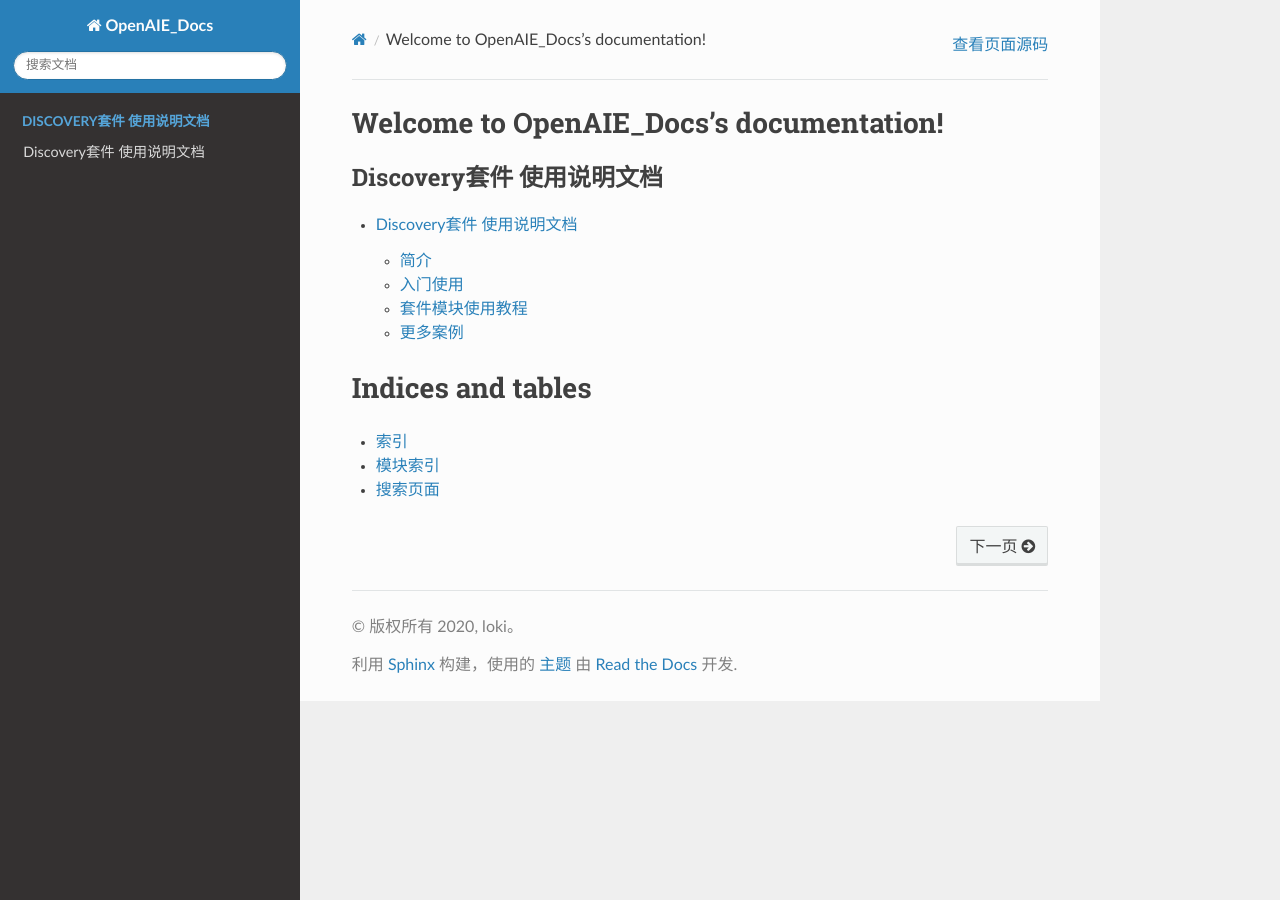
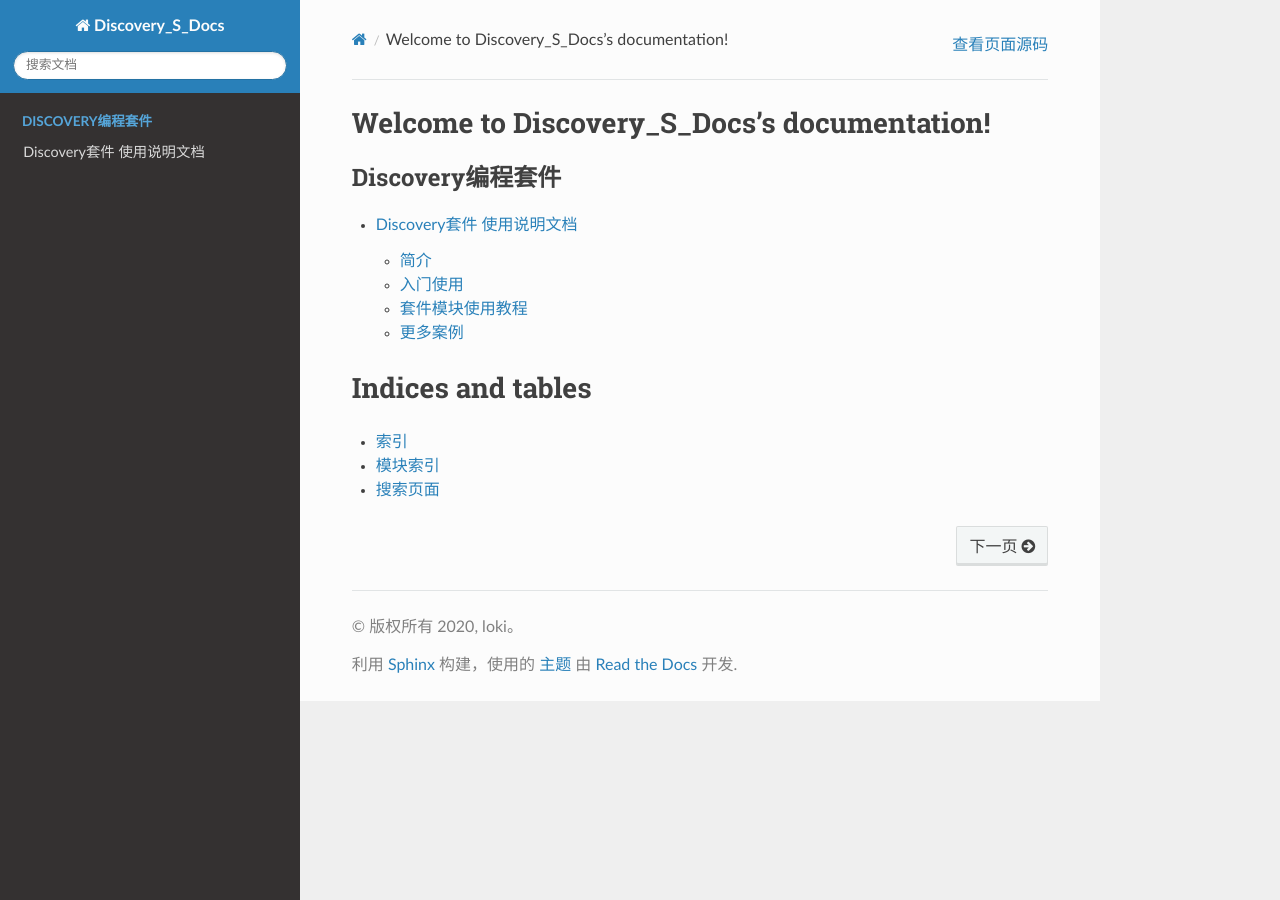
Before and after one commit to hlym123/Discovery_S_Docs, a Sphinx documentation site: the page built from source/index.rst, in a window 1280 px wide. Built offline with Sphinx 7.4.7 and the Read the Docs theme 2.0.0, drawn with Linux system fonts in a browser that asks for light colours.

Commit message:
'debug...'

```diff
--- a/source/conf.py
+++ b/source/conf.py
@@ -17,7 +17,7 @@
 
 # -- Project information -----------------------------------------------------
 
-project = 'OpenAIE_Docs'
+project = 'Discovery_S_Docs'
 copyright = '2020, loki'
 author = 'loki'
 
--- a/source/index.rst
+++ b/source/index.rst
@@ -1,14 +1,14 @@
-.. OpenAIE_Docs documentation master file, created by
+.. Discovery_S_Docs documentation master file, created by
    sphinx-quickstart on Sat May  9 09:07:44 2020.
    You can adapt this file completely to your liking, but it should at least
    contain the root `toctree` directive.
 
-Welcome to OpenAIE_Docs's documentation!
+Welcome to Discovery_S_Docs's documentation!
 ========================================
 
 .. toctree::
    :maxdepth: 2
-   :caption: Discovery套件 使用说明文档
+   :caption: Discovery编程套件
 
    intro.rst
 
--- a/source/intro.rst
+++ b/source/intro.rst
@@ -1,4 +1,4 @@
-.. OpenAIE documentation master file, created by
+.. Discovery_S_Docs documentation master file, created by
    sphinx-quickstart on Wed Apr 29 10:16:47 2020.
    You can adapt this file completely to your liking, but it should at least
    contain the root `toctree` directive.
```
Also changed, not shown: source/contents.rst (+4 -4 lines), 15 other files.
